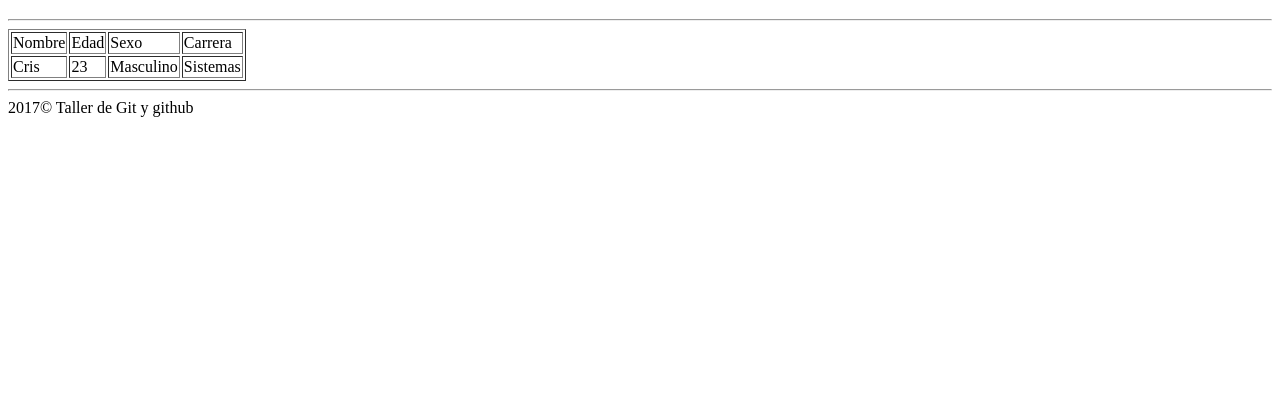
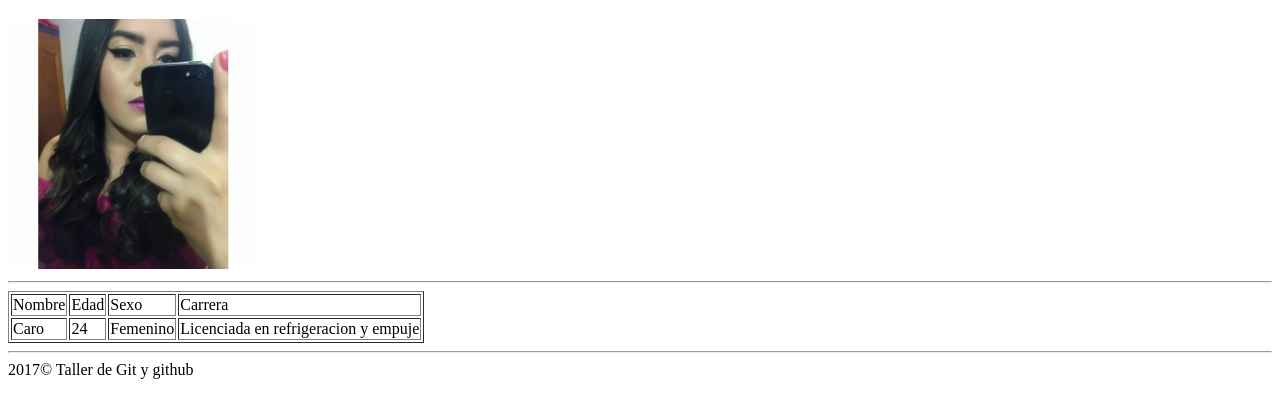
Before and after one commit to capibarra21/proyectogit, a plain HTML site: page index.html in a window 1280 px wide. Shown: the part 61-478 px from the top of the page. Drawn offline with Linux system fonts and the light colour scheme.

Commit message:
imagen de Git

```diff
--- a/index.html
+++ b/index.html
@@ -5,6 +5,7 @@
 </head>
 <body>
 	<h1>Proyecto versionado con GIT</h1>
+	<img src="pp.jpg" width="250px" alt="">
 	<hr>
 	<section>
 		<table border="1">
@@ -15,10 +16,10 @@
 				<td>Carrera</td>
 			</tr>
 			<tr>
-				<td>Cris</td>
-				<td>23</td>
-				<td>Masculino</td>
-				<td>Sistemas</td>
+				<td>Caro</td>
+				<td>24</td>
+				<td>Femenino</td>
+				<td>Licenciada en refrigeracion y empuje</td>
 			</tr>
 		</table>
 	</section>
```
Also changed, not shown: pp.jpg (added).
